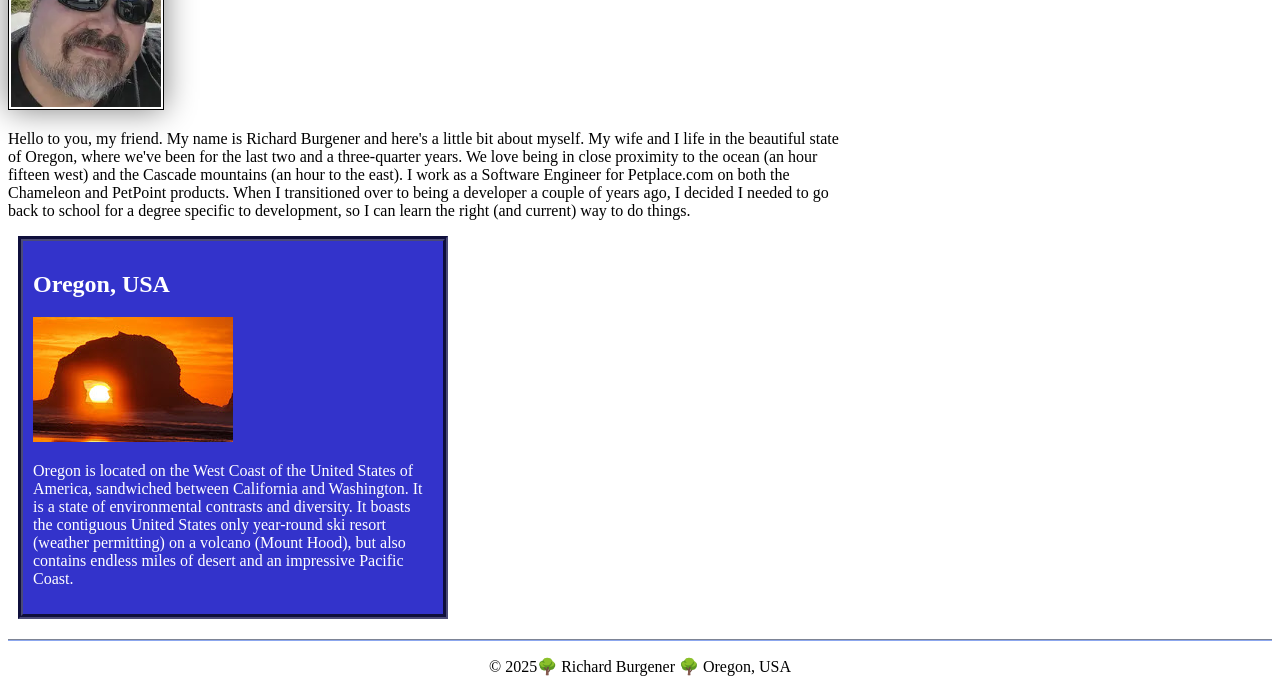
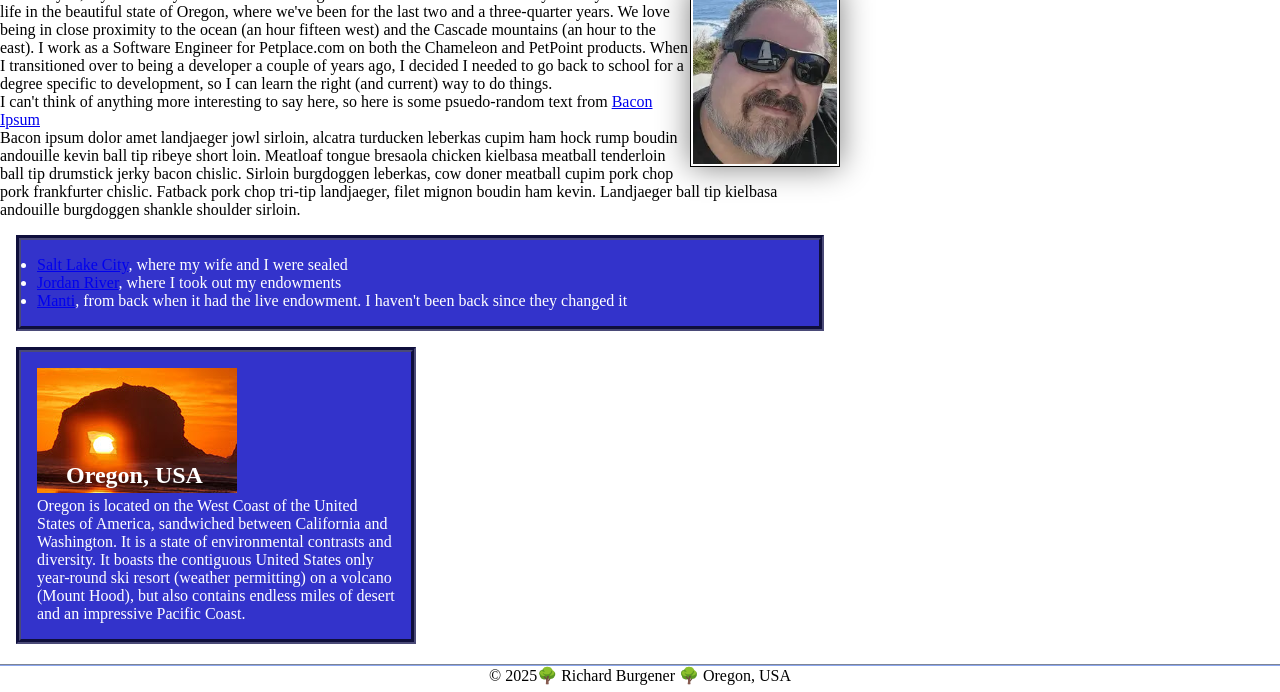
Before and after one commit to ominosity/wdd130, a plain HTML site: page index.html in a window 1280 px wide. Shown: the part 304-996 px from the top of the page. Drawn offline with Linux system fonts and the light colour scheme.

Commit message:
Added various styles, additional content, and navigation links. Used the universal selector to zero out all margins and paddings and set the box-sizing to border-box.

```diff
--- a/index.html
+++ b/index.html
@@ -13,14 +13,23 @@
             <nav>
                 <a href="#">Home</a>
                 <a href="wwr/">Rafting Website</a>
+                <a href="https://www.linkedin.com/in/richard-j-burgener/" target="_blank">LinkedIn</a>
+                <a href="https://www.facebook.com/ominosity/" target="_blank">Facebook</a>
             </nav>
         </header>
         <main>
             <h1>Richard Jon Burgener | WDD 130</h1>
             <img src="images/profile.webp" alt="Richard Jon Burgener" width="200">
             <p>Hello to you, my friend. My name is Richard Burgener and here's a little bit about myself. My wife and I life in the beautiful state of Oregon, where we've been for the last two and a three-quarter years. We love being in close proximity to the ocean (an hour fifteen west) and the Cascade mountains (an hour to the east). I work as a Software Engineer for Petplace.com on both the Chameleon and PetPoint products. When I transitioned over to being a developer a couple of years ago, I decided I needed to go back to school for a degree specific to development, so I can learn the right (and current) way to do things. </p>
+            <p>I can't think of anything more interesting to say here, so here is some psuedo-random text from <a href="http://baconipsum.com" target="_blank">Bacon Ipsum</a></p>
+            <p>Bacon ipsum dolor amet landjaeger jowl sirloin, alcatra turducken leberkas cupim ham hock rump boudin andouille kevin ball tip ribeye short loin. Meatloaf tongue bresaola chicken kielbasa meatball tenderloin ball tip drumstick jerky bacon chislic. Sirloin burgdoggen leberkas, cow doner meatball cupim pork chop pork frankfurter chislic. Fatback pork chop tri-tip landjaeger, filet mignon boudin ham kevin. Landjaeger ball tip kielbasa andouille burgdoggen shankle shoulder sirloin.</p>
+            <ul class="box">
+                <li><a href="https://www.churchofjesuschrist.org/temples/details/salt-lake-temple?lang=eng" target="_blank">Salt Lake City</a>, where my wife and I were sealed</li>
+                <li><a href="https://www.churchofjesuschrist.org/temples/details/jordan-river-utah-temple?lang=eng" target="_blank">Jordan River</a>, where I took out my endowments</li>
+                <li><a href="https://www.churchofjesuschrist.org/temples/details/manti-utah-temple?lang=eng" target="_blank">Manti</a>, from back when it had the live endowment. I haven't been back since they changed it</li>
+            </ul>
         </main>
-        <aside>
+        <aside class="box">
             <h2>Oregon, USA</h2>
             <img src="images/oregon.jpg" alt="Sunset at Rockaway Beach, Oregon">
             <p>Oregon is located on the West Coast of the United States of America, sandwiched between California and Washington. It is a state of environmental contrasts and diversity. It boasts the contiguous United States only year-round ski resort (weather permitting) on a volcano (Mount Hood), but also contains endless miles of desert and an impressive Pacific Coast.</p>
@@ -29,4 +38,5 @@
             <p>&copy; 2025🌳 Richard Burgener 🌳 Oregon, USA</p>
         </footer>
     </body>
+    <!-- Last modified 2025-01-20 -->
 </html>
--- a/styles/styles.css
+++ b/styles/styles.css
@@ -3,6 +3,13 @@
     --medium-margin-or-padding: 10px;
     --large-margin-or-padding: 20px;
 }
+
+* {
+    margin: 0;
+    padding: 0;
+    box-sizing: border-box;
+}
+
 nav {
     background-color: darkblue;
     padding: var(--medium-margin-or-padding);
@@ -23,6 +30,7 @@ main img {
     border: 1px solid black;
     padding: var(--small-margin-or-padding);
     box-shadow: 0 0 30px gray;
+    float: right;
 }
 
 p {
@@ -36,10 +44,13 @@ main {
 aside {
     width: 400px;
     margin: 10px;
-    border: 5px groove rgb(0 0 0 / .7);
-    padding: var(--medium-margin-or-padding);
-    background-color: rgb(0 0 190/ .8);
-    color: white;
+    position: relative;
+}
+
+aside h2 {
+    position: absolute;
+    left: 45px;
+    top: 110px;
 }
 
 aside img {
@@ -52,3 +63,13 @@ footer {
     border-top: var(--small-margin-or-padding) groove rgba(23, 55, 138, 0.527);
     text-align: center;
 }
+
+/* Class Selectors */
+.box {
+    margin: 1rem;
+    padding: 1rem;
+    border: 1px solid black;
+    background-color: rgb(0 0 190/ .8);
+    color: white;
+    border: 5px groove rgb(0 0 0 / .7);
+}
```
